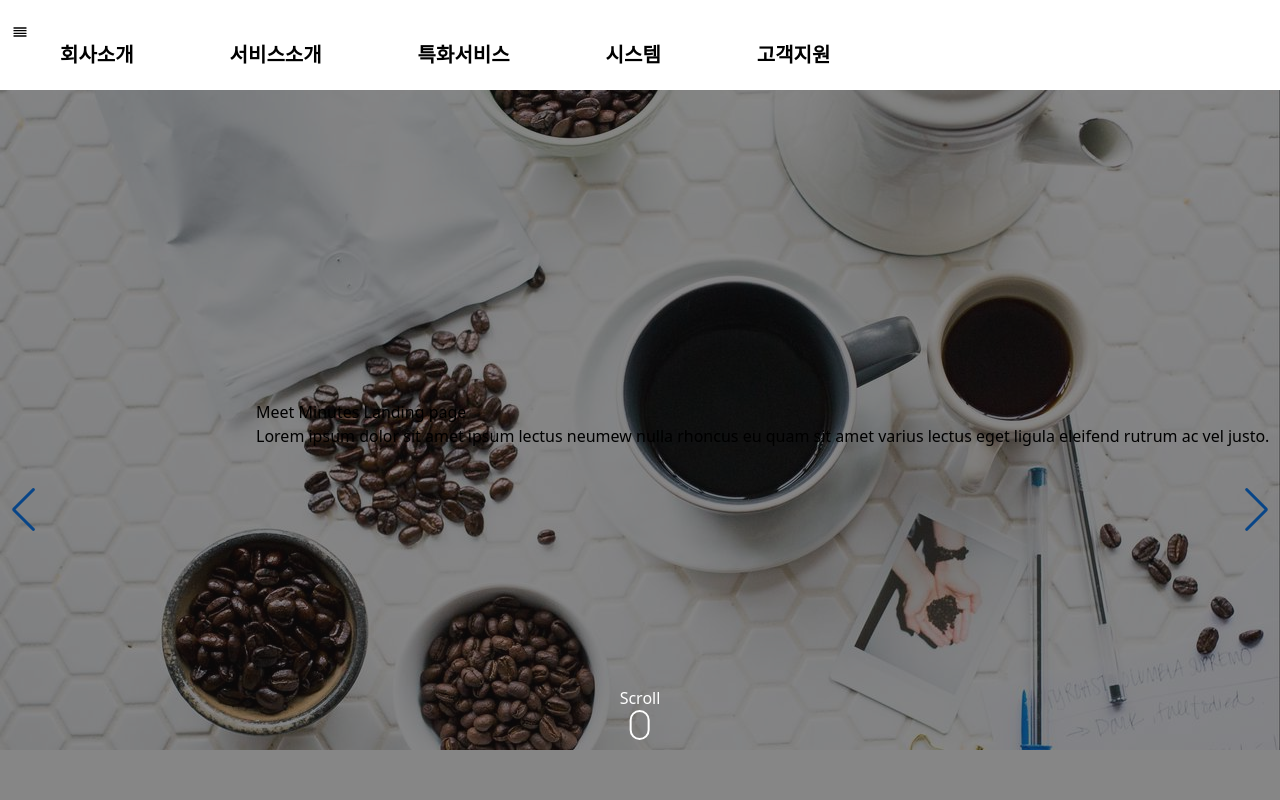
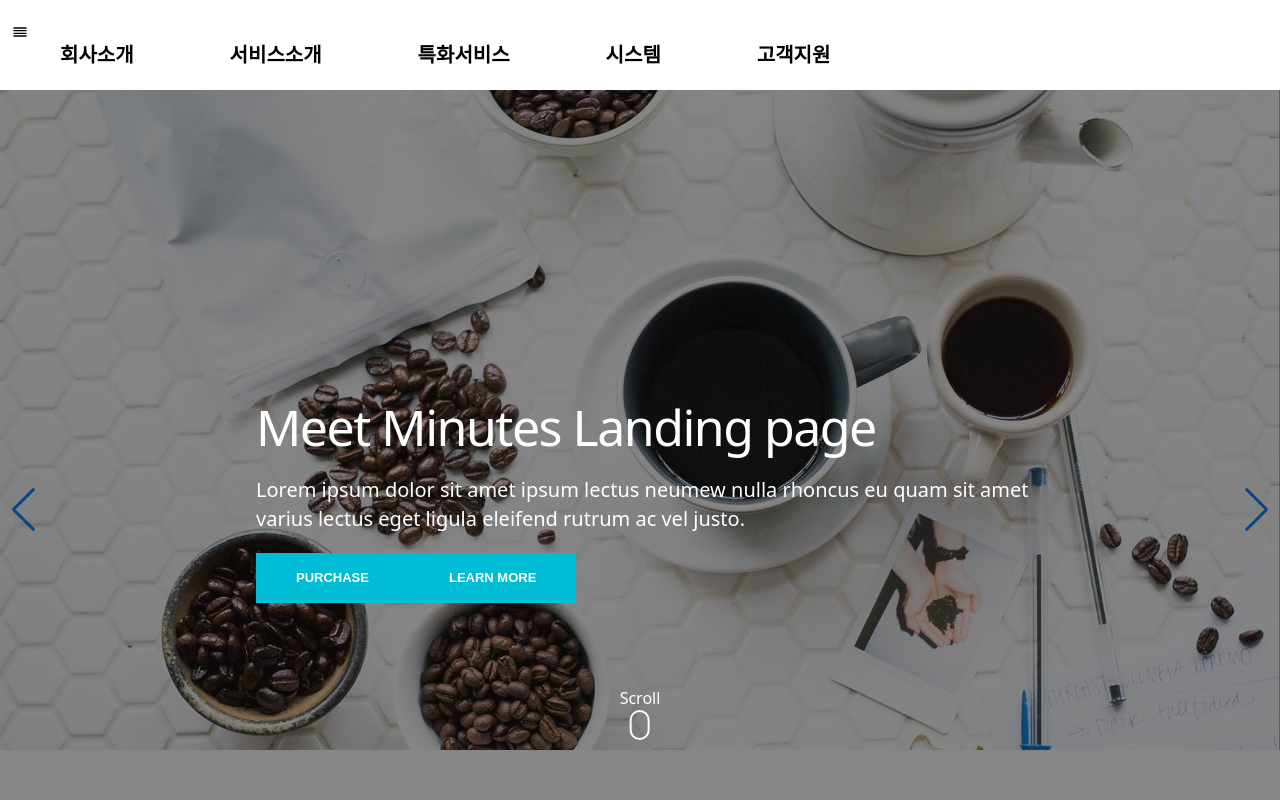
Before and after one commit to kimdongjang/landingpage-logi, a React (Vite) app: page / in a window 1280 px wide. Shown: the top 800 px of the page. Built offline with nearby package versions, Linux system fonts and the light colour scheme.

Commit message:
FEAT: scss 작업중, className 여러개 쓰기 작업 진행 예정

```diff
--- a/src/pages/Main/Main.module.scss
+++ b/src/pages/Main/Main.module.scss
@@ -22,6 +22,36 @@
   left: 20%;
   top: 50%;
   z-index: 3;
+
+  h2 {
+    color: #fff;
+    font-size: 50px;
+    line-height: 55px;
+    margin: 0px 0px 10px;
+    letter-spacing: -1.5px;
+  }
+  p {
+    color: #fff;
+    font-size: 20px;
+    line-height: 29px;
+    padding: 10px 22% 20px 0;
+    margin: 0;
+    opacity: 1;
+  }
+  div .btn__default {
+    color: #fff;
+    background-color: #00bcd4;
+    padding: 0px 40px;
+    line-height: 50px;
+    font-size: 13px;
+    font-weight: 700;
+    border: medium none;
+    text-transform: uppercase;
+    letter-spacing: 0;
+    border-radius: 0px;
+    text-align: left;
+    font-family: 'Montserrat', sans-serif;
+  }
 }
 
 .ScrollDownWrap {
--- a/src/pages/Main/Main.tsx
+++ b/src/pages/Main/Main.tsx
@@ -29,6 +29,10 @@ const Main = () => {
                 <div className={style.ContentWrap}>
                     <h2>Meet Minutes Landing page</h2>
                     <p>Lorem ipsum dolor sit amet ipsum lectus neumew nulla rhoncus eu quam sit amet varius lectus eget ligula eleifend rutrum ac vel justo.</p>
+                    <div>
+                        <input className={style.btn__default} type="button" value='PURCHASE' />
+                        <input className={style.btn__default} type="button" value='LEARN MORE' />
+                    </div>
                 </div>
                 <Swiper
                     autoplay={{
```
